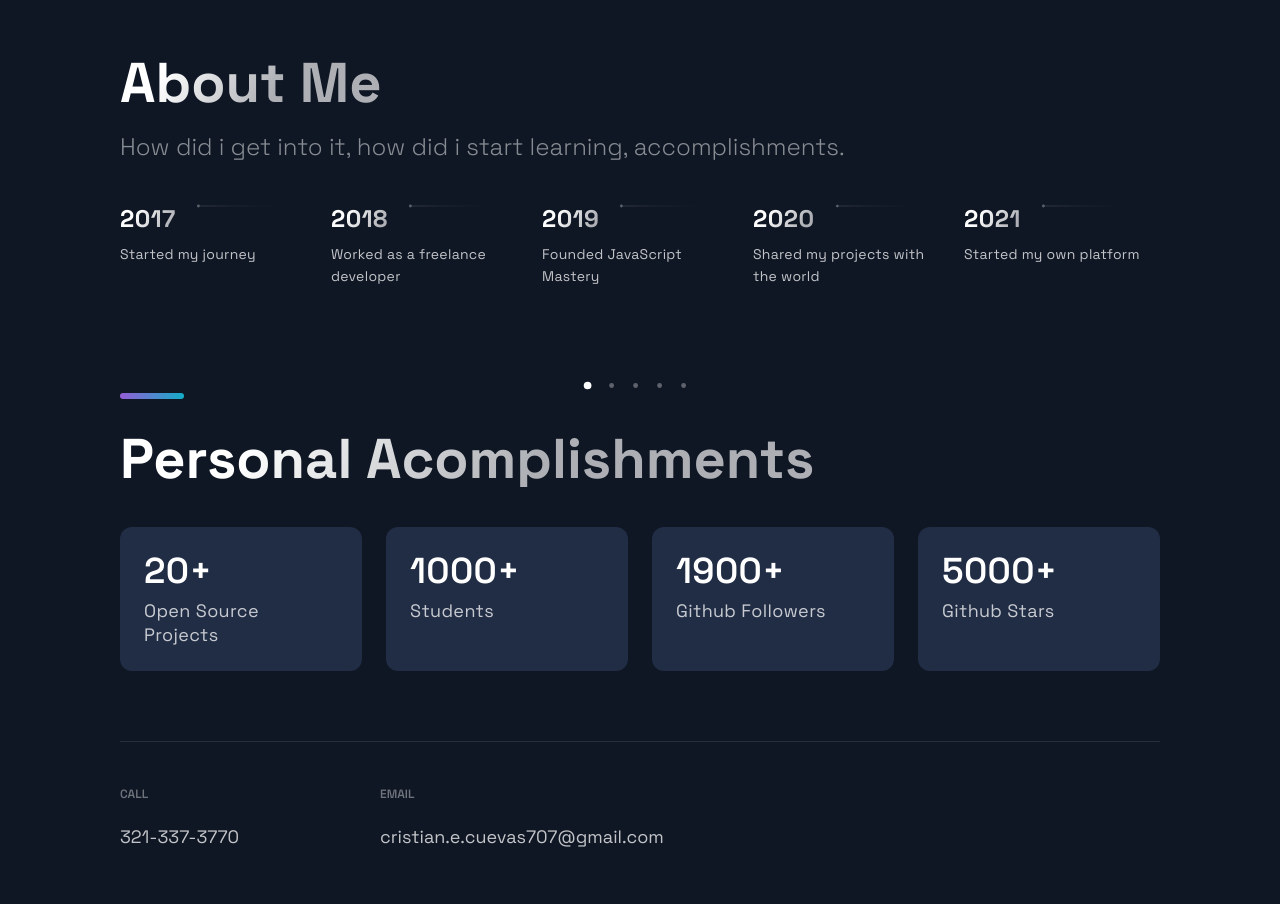
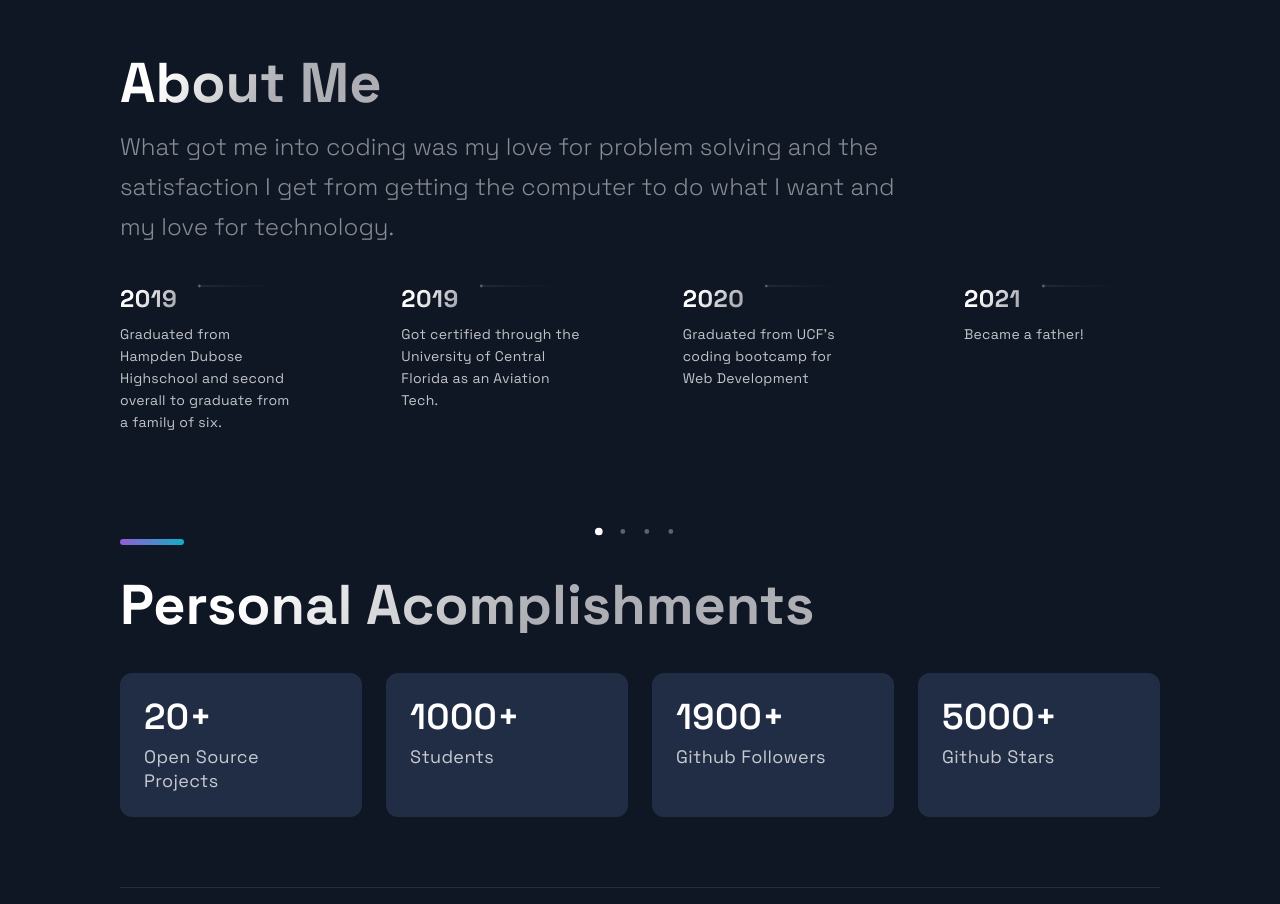
Before and after one commit to CristianC707/React_Portfolio, a Next.js app: page / in a window 1280 px wide. Shown: the part 1900-2804 px from the top of the page. Built offline with nearby package versions, Linux system fonts and the light colour scheme.

Commit message:
Updated timeline

```diff
--- a/src/components/TimeLine/TimeLine.js
+++ b/src/components/TimeLine/TimeLine.js
@@ -46,7 +46,8 @@ const Timeline = () => {
     <Section id="about">
       <SectionTitle>About Me</SectionTitle>
       <SectionText>
-        How did i get into it, how did i start learning, accomplishments.
+        What got me into coding was my love for problem solving and the satisfaction I get from getting the computer to do what I want and my
+        love for technology.
       </SectionText>
       <CarouselContainer ref={carouselRef} onScroll={handleScroll}>
         <>
--- a/src/constants/constants.js
+++ b/src/constants/constants.js
@@ -38,9 +38,8 @@ export const projects = [
 ];
 
 export const TimeLineData = [
-  { year: 2017, text: 'Started my journey', },
-  { year: 2018, text: 'Worked as a freelance developer', },
-  { year: 2019, text: 'Founded JavaScript Mastery', },
-  { year: 2020, text: 'Shared my projects with the world', },
-  { year: 2021, text: 'Started my own platform', },
+  { year: 2019, text: 'Graduated from Hampden Dubose Highschool and second overall to graduate from a family of six.', },
+  { year: 2019, text: 'Got certified through the University of Central Florida as an Aviation Tech.', },
+  { year: 2020, text: 'Graduated from UCF\'s coding bootcamp for Web Development', },
+  { year: 2021, text: 'Became a father!', },
 ];
```
